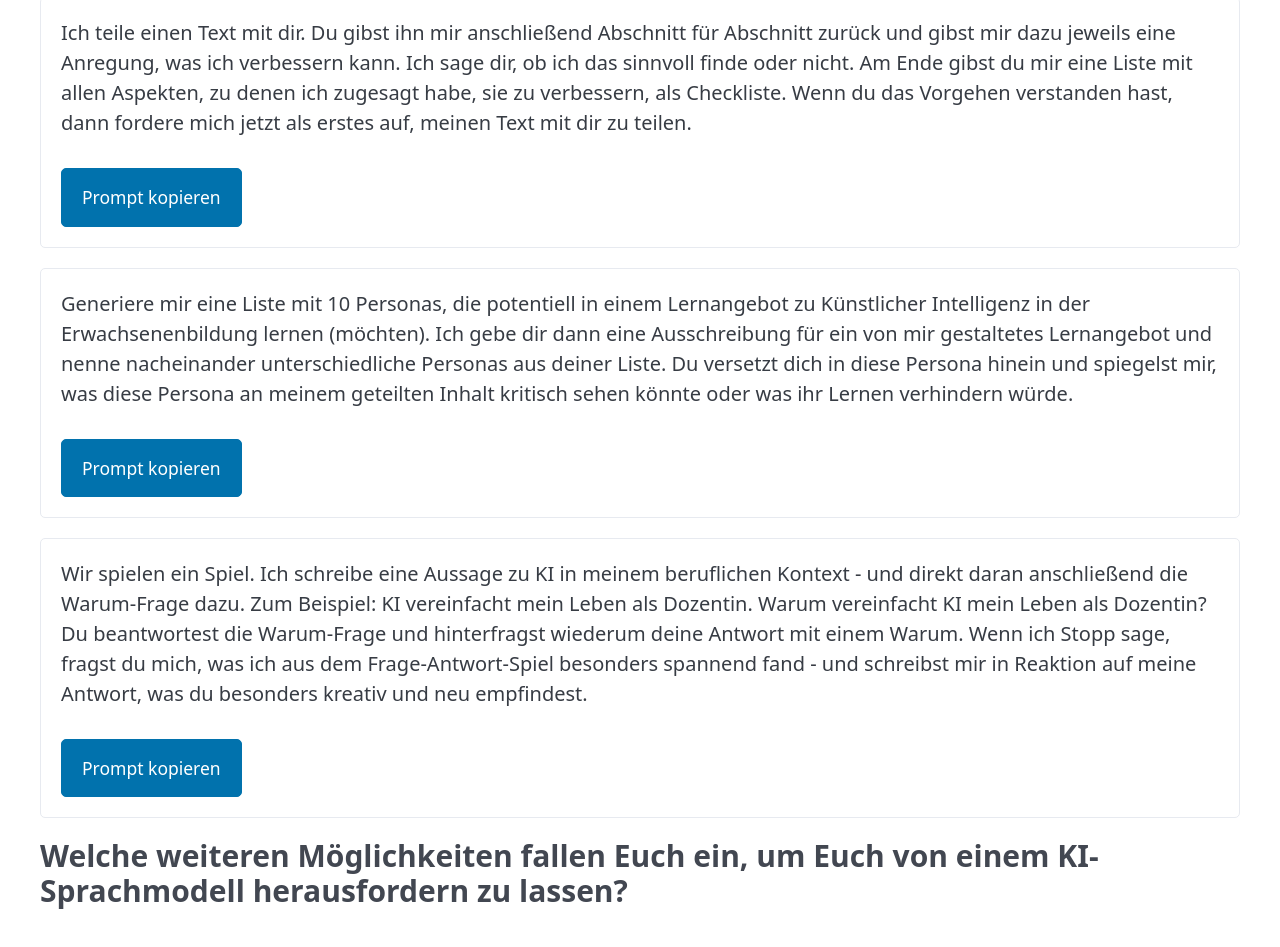
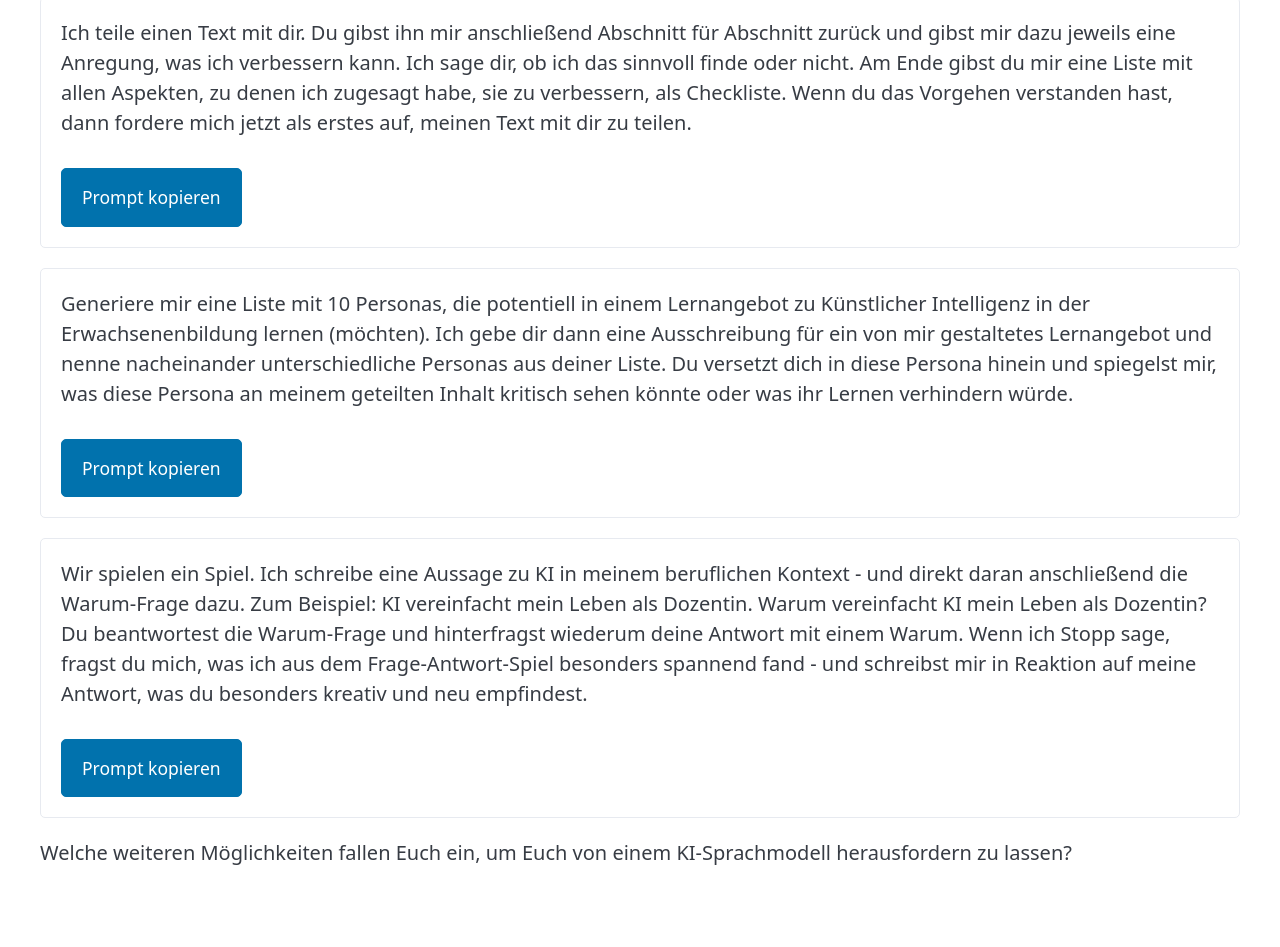
Before and after one commit to eBildungslabor/ki-herausforderungen, a plain HTML site: page index.html in a window 1280 px wide. Shown: the part 423-1370 px from the top of the page. After the commit the page ends 1331 px from the top, so only its background shows below. Drawn offline with nearby package versions, Linux system fonts and the light colour scheme.

Commit message:
Update index.html

```diff
--- a/index.html
+++ b/index.html
@@ -60,9 +60,9 @@
             <span class="success-message">Kopiert!</span>
         </div>
 
-        <footer>
-            <h3>Welche weiteren Möglichkeiten fallen Euch ein, um Euch von einem KI-Sprachmodell herausfordern zu lassen?</h3>
-        </footer>
+
+            <p>Welche weiteren Möglichkeiten fallen Euch ein, um Euch von einem KI-Sprachmodell herausfordern zu lassen?</p>
+
     </main>
 
     <script>
```
